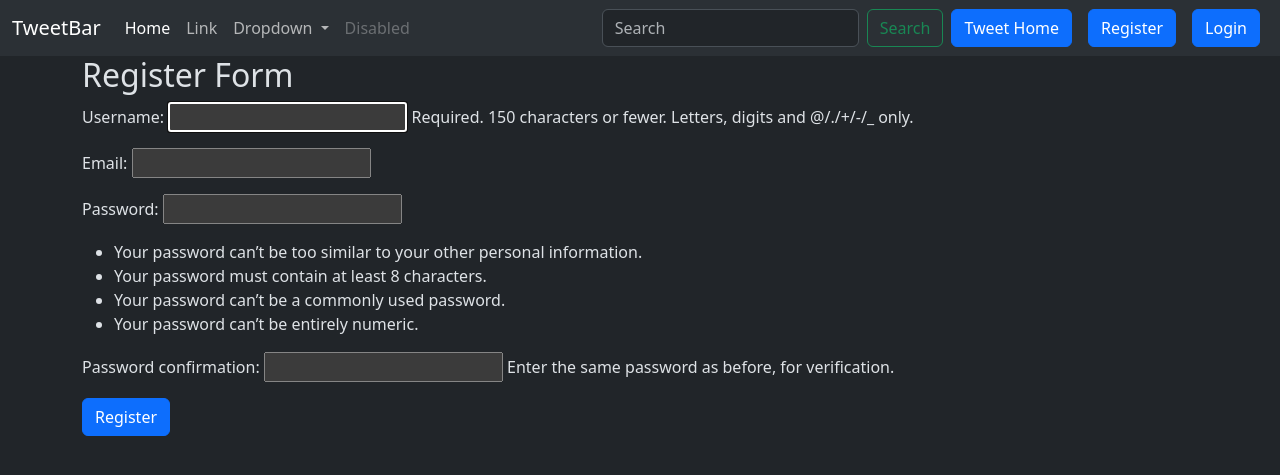
After one commit to Parikshit2001/django-fullstack-blogapp, a Django app: page /tweet/register/ in a window 1280 px wide. The commit adds this page. Shown: the top 475 px of the page. Run offline with Django 5.2, Linux system fonts and the light colour scheme.

Commit message:
Add custom user regiatration and protect the routes

```diff
--- a/blogCentral/blogCentral/settings.py
+++ b/blogCentral/blogCentral/settings.py
@@ -133,3 +133,8 @@ STATIC_URL = "static/"
 STATICFILES_DIRS = [
     os.path.join(BASE_DIR, "static"),
 ]
+
+LOGIN_URL = "/accounts/login"
+
+LOGIN_REDIRECT_URL = "/tweet/"
+LOGOUT_REDIRECT_URL = "/tweet/"
--- a/blogCentral/blogCentral/urls.py
+++ b/blogCentral/blogCentral/urls.py
@@ -19,8 +19,11 @@ from django.contrib import admin
 from django.urls import path, include
 from django.conf import settings
 from django.conf.urls.static import static
+from django.contrib.auth.urls import views as auth_views
+
 
 urlpatterns = [
     path("admin/", admin.site.urls),
     path("tweet/", include("tweet.urls")),
+    path("accounts/", include("django.contrib.auth.urls")),
 ] + static(settings.MEDIA_URL, document_root=settings.MEDIA_ROOT)
--- a/blogCentral/templates/layout.html
+++ b/blogCentral/templates/layout.html
@@ -70,6 +70,20 @@
               Search
             </button>
           </form>
+          <a href="{% url 'tweet_list' %}" class="btn btn-primary mx-2">
+            Tweet Home
+          </a>
+          {% if user.is_authenticated %}
+            <form action="{% url 'logout' %}" method="post">
+              {% csrf_token %}
+              <button class="btn btn-danger" type="submit">
+                Logout
+              </button>
+            </form>
+          {% else %}
+            <a class="btn btn-primary mx-2" href="{% url 'register' %}">Register</a>
+            <a class="btn btn-primary mx-2" href="{% url 'login' %}">Login</a>
+          {% endif %}
         </div>
       </div>
     </nav>
--- /dev/null
+++ b/blogCentral/templates/registration/logged_out.html
@@ -0,0 +1,6 @@
+{% extends "layout.html" %}
+
+{% block content %}
+  <h2>Log Out</h2>
+  <p>You have been Logged out <a href="{% url 'login' %}"> Login Here </a></p>
+{% endblock  %}
--- /dev/null
+++ b/blogCentral/templates/registration/register.html
@@ -0,0 +1,12 @@
+{% extends "layout.html" %}
+
+{% block content %}
+  <h2>Register Form</h2>
+  <form method = "POST">
+    {% csrf_token %}
+    {{form.as_p}}
+    <button class="btn btn-primary">
+      Register
+    </button>
+  </form>
+{% endblock  %}
--- a/blogCentral/tweet/forms.py
+++ b/blogCentral/tweet/forms.py
@@ -1,8 +1,18 @@
 from django import forms
 from .models import Tweet
+from django.contrib.auth.forms import UserCreationForm
+from django.contrib.auth.models import User
 
 
 class TweetForm(forms.ModelForm):
     class Meta:
         model = Tweet
         fields = ["body", "photo"]
+
+
+class UserRegistrationForm(UserCreationForm):
+    email = forms.EmailField()
+
+    class Meta:
+        model = User
+        fields = ["username", "email", "password1", "password2"]
--- a/blogCentral/tweet/templates/tweet_list.html
+++ b/blogCentral/tweet/templates/tweet_list.html
@@ -10,8 +10,10 @@
         <div class="card-body">
           <h5 class="card-title">{{tweet.user.username}}</h5>
           <p class="card-text">{{tweet.body}}</p>
-          <a href="{% url 'tweet_edit' tweet.id %}" class="btn btn-primary">Edit</a>
-          <a href="{% url 'tweet_delete' tweet.id %}" class="btn btn-danger">Delete</a>
+          {% if tweet.user == user  %}
+            <a href="{% url 'tweet_edit' tweet.id %}" class="btn btn-primary">Edit</a>
+            <a href="{% url 'tweet_delete' tweet.id %}" class="btn btn-danger">Delete</a>
+          {% endif %}
         </div>
       </div>
     {% endfor %}
--- a/blogCentral/tweet/urls.py
+++ b/blogCentral/tweet/urls.py
@@ -4,6 +4,7 @@ from . import views
 urlpatterns = [
     path("", views.tweet_list, name="tweet_list"),
     path("create/", views.tweet_create, name="tweet_create"),
-    path("edit/<int:tweet_id>/", views.tweet_edit , name="tweet_edit"),
+    path("edit/<int:tweet_id>/", views.tweet_edit, name="tweet_edit"),
     path("delete/<int:tweet_id>/", views.tweet_delete, name="tweet_delete"),
+    path("register/", views.register, name="register"),
 ]
--- a/blogCentral/tweet/views.py
+++ b/blogCentral/tweet/views.py
@@ -1,7 +1,9 @@
 from django.shortcuts import render
 from .models import Tweet
-from .forms import TweetForm
+from .forms import TweetForm, UserRegistrationForm
 from django.shortcuts import get_object_or_404, redirect
+from django.contrib.auth.decorators import login_required
+from django.contrib.auth import login
 
 
 # Create your views here.
@@ -14,6 +16,7 @@ def tweet_list(request):
     return render(request, "tweet_list.html", {"tweets": tweets})
 
 
+@login_required
 def tweet_create(request):
     if request.method == "POST":
         form = TweetForm(request.POST, request.FILES)
@@ -27,6 +30,7 @@ def tweet_create(request):
     return render(request, "tweet_form.html", {"form": form})
 
 
+@login_required
 def tweet_edit(request, tweet_id):
     tweet = get_object_or_404(Tweet, pk=tweet_id, user=request.user)
     if request.method == "POST":
@@ -41,9 +45,24 @@ def tweet_edit(request, tweet_id):
     return render(request, "tweet_form.html", {"form": form})
 
 
+@login_required
 def tweet_delete(request, tweet_id):
     tweet = get_object_or_404(Tweet, pk=tweet_id, user=request.user)
     if request.method == "POST":
         tweet.delete()
         return redirect("tweet_list")
     return render(request, "tweet_confirm_delete.html", {"tweet": tweet})
+
+
+def register(request):
+    if request.method == "POST":
+        form = UserRegistrationForm(request.POST)
+        if form.is_valid():
+            user = form.save(commit=False)
+            user.set_password(form.cleaned_data["password1"])
+            user.save()
+            login(request, user)
+            return redirect("tweet_list")
+    else:
+        form = UserRegistrationForm()
+    return render(request, "registration/register.html", {"form": form})
```
Also changed, not shown: blogCentral/templates/registration/login.html (added, +13 -0 lines).
